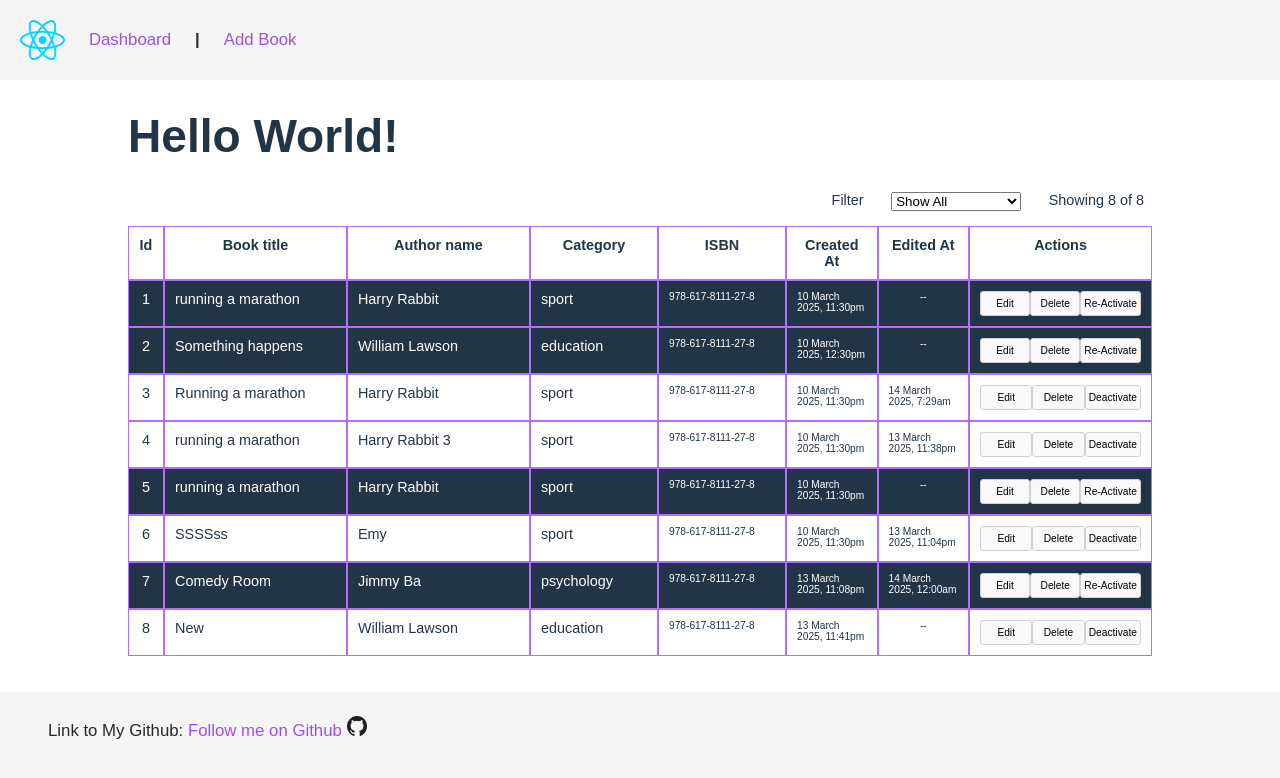
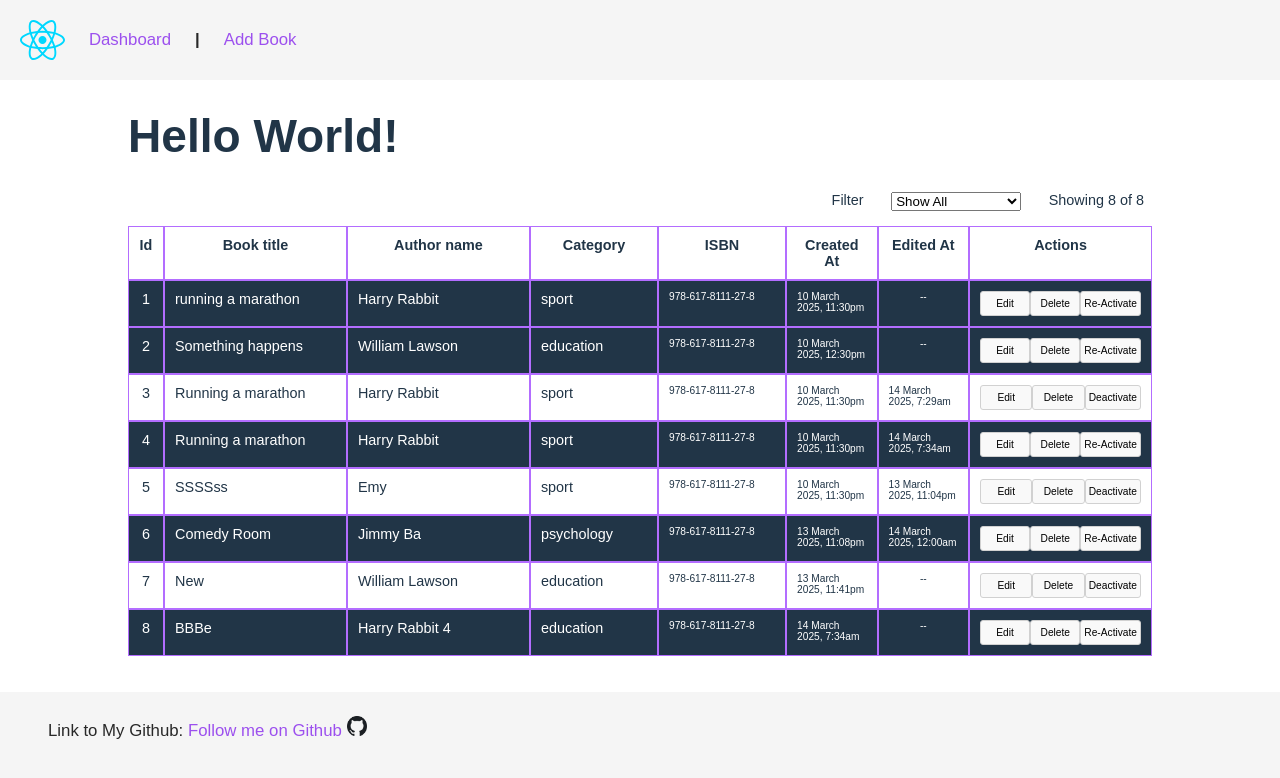
Before and after one commit to hustle2live/test-2, a React (Vite) app: page / in a window 1280 px wide. Shown: the top 778 px of the page. Built offline with nearby package versions, Linux system fonts and the light colour scheme; data requests are answered from the project's data file.

Commit message:
clean code

```diff
--- a/db/db.json
+++ b/db/db.json
@@ -31,23 +31,13 @@
       "isActive": true
     },
     {
-      "id": "5",
-      "title": "running a marathon",
-      "author": "Harry Rabbit 3",
-      "category_name": "sport",
-      "ISBN": "978-617-8111-27-8",
-      "created_at": "2025-03-10 23:30:00",
-      "updated_at": "3/13/2025, 11:38:32 PM",
-      "isActive": true
-    },
-    {
       "id": "6",
-      "title": "running a marathon",
+      "title": "Running a marathon",
       "author": "Harry Rabbit",
       "category_name": "sport",
       "ISBN": "978-617-8111-27-8",
       "created_at": "2025-03-10 23:30:00",
-      "updated_at": null,
+      "updated_at": "3/14/2025, 7:34:11 AM",
       "isActive": false
     },
     {
@@ -79,6 +69,16 @@
       "created_at": "3/13/2025, 11:41:36 PM",
       "updated_at": null,
       "isActive": true
+    },
+    {
+      "id": "d73e7dca-0d24-4bca-9e25-ab3e50f385e5",
+      "title": "BBBe",
+      "author": "Harry Rabbit 4",
+      "category_name": "education",
+      "ISBN": "978-617-8111-27-8",
+      "created_at": "3/14/2025, 7:34:39 AM",
+      "updated_at": null,
+      "isActive": false
     }
   ],
   "categories": [
--- a/src/components/dashboard/createButtons.ts
+++ b/src/components/dashboard/createButtons.ts
@@ -11,9 +11,9 @@ const createButton = (type: 'edit' | 'delete' | 'activate', action: ActionType =
    return button;
 };
 
-type TypeActions = { fetchBooks: () => void; navigate: NavigateFunction };
+type AddActionsType = { fetchBooks: () => void; navigate: NavigateFunction };
 
-const createActions = (buttonId: string, active: boolean, addActions: TypeActions) => {
+const createActions = (buttonId: string, active: boolean, addActions: AddActionsType) => {
    const { fetchBooks, navigate } = addActions;
 
    const onEdit = () => navigate(`${HTTPPath.BOOKS}/${buttonId}`);
```
